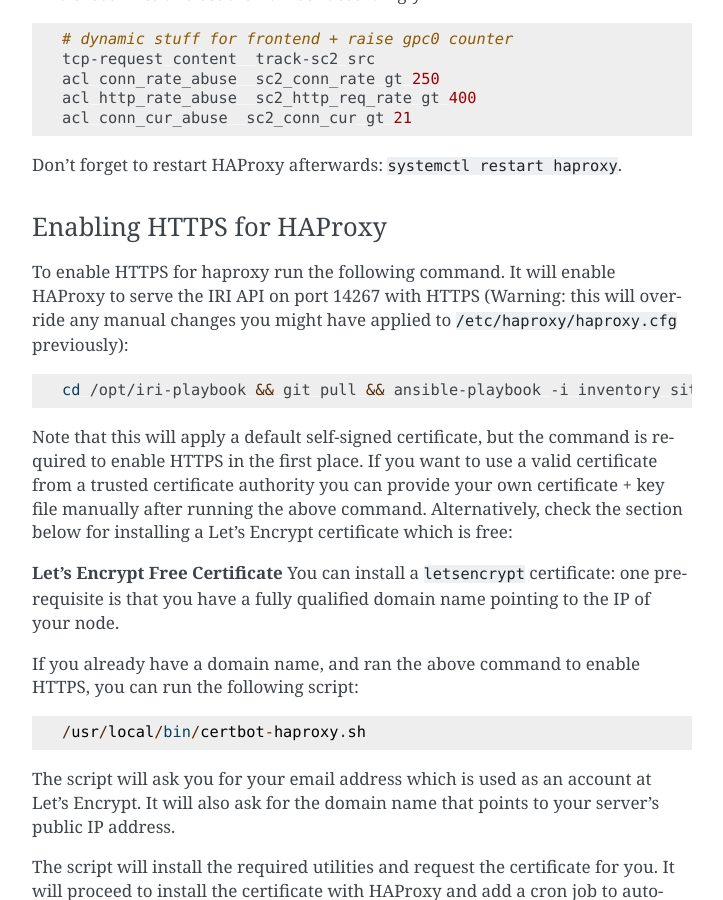
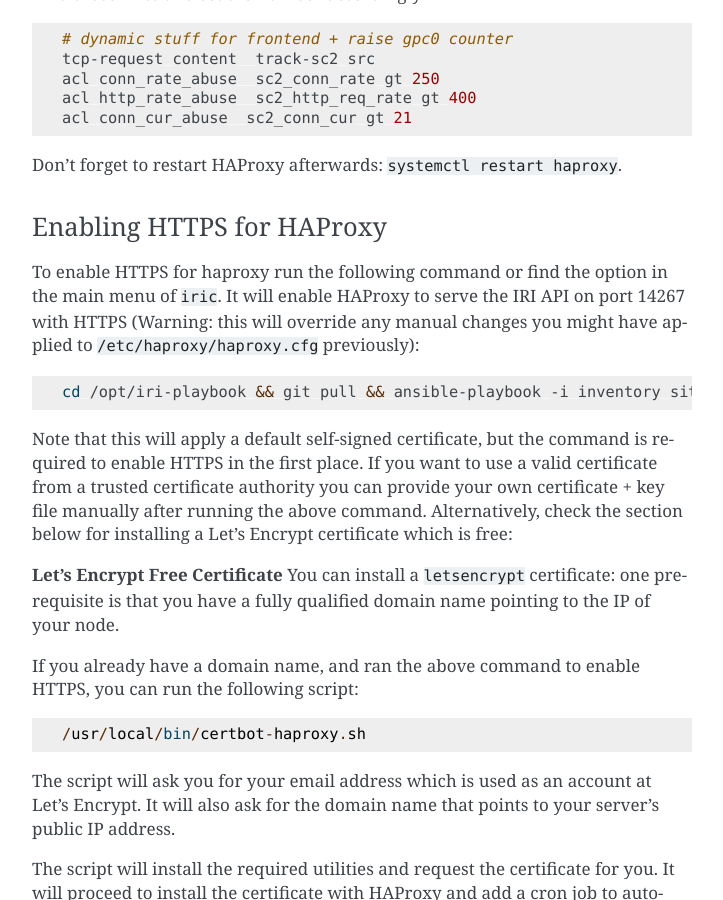
Before and after one commit to nuriel77/iri-playbook, a Sphinx documentation site: the page built from docs/appendix.rst, in a window 1280 px wide and 900 px high, scrolled down 13532 px. Shown: the whole window, without its empty margins (388-1111 px from the left). Built offline with Sphinx 7.4.7, drawn with Linux system fonts in a browser that asks for light colours.

Commit message:
Updated appendix docs

```diff
--- a/docs/appendix.rst
+++ b/docs/appendix.rst
@@ -610,7 +610,7 @@
 Enabling HTTPS for HAProxy
 --------------------------
 
-To enable HTTPS for haproxy run the following command. It will enable HAProxy to serve the IRI API on port 14267 with HTTPS (Warning: this will override any manual changes you might have applied to ``/etc/haproxy/haproxy.cfg`` previously):
+To enable HTTPS for haproxy run the following command or find the option in the main menu of ``iric``. It will enable HAProxy to serve the IRI API on port 14267 with HTTPS (Warning: this will override any manual changes you might have applied to ``/etc/haproxy/haproxy.cfg`` previously):
 
 .. code:: bash
 
```
